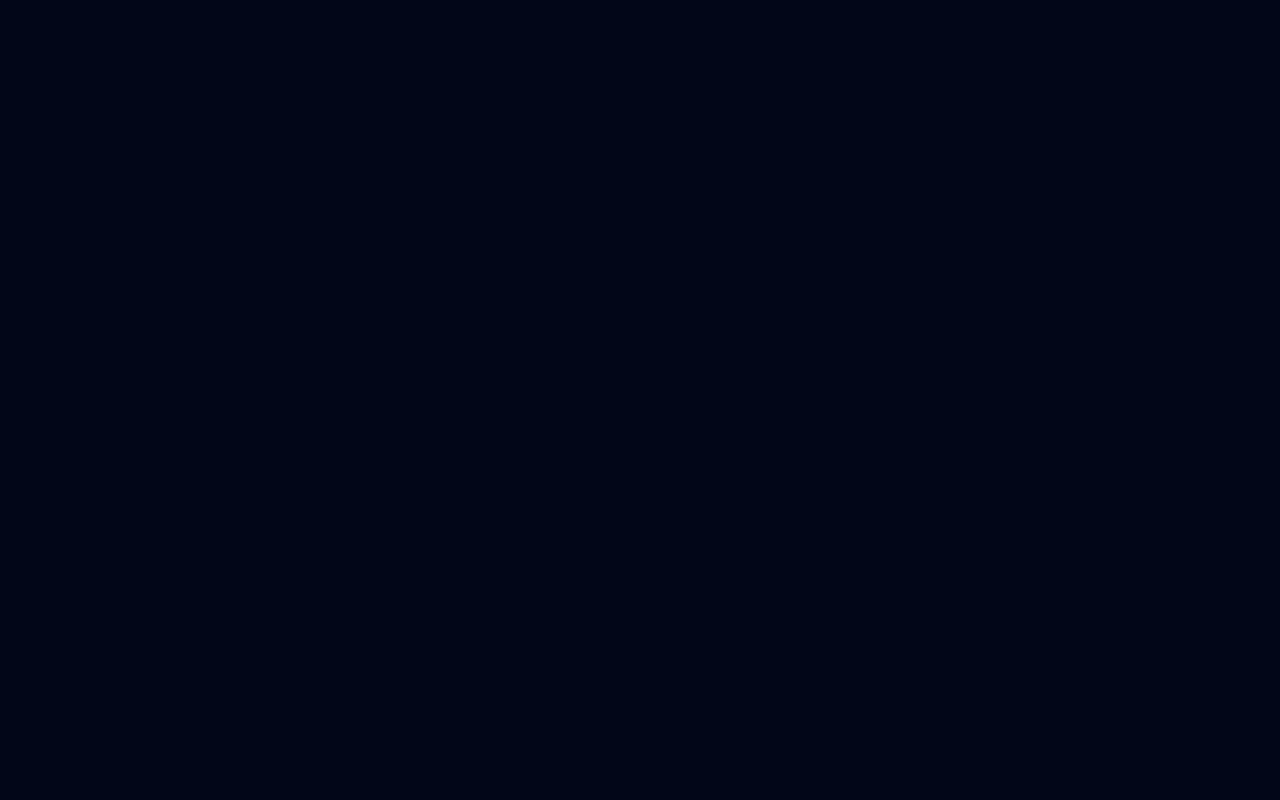
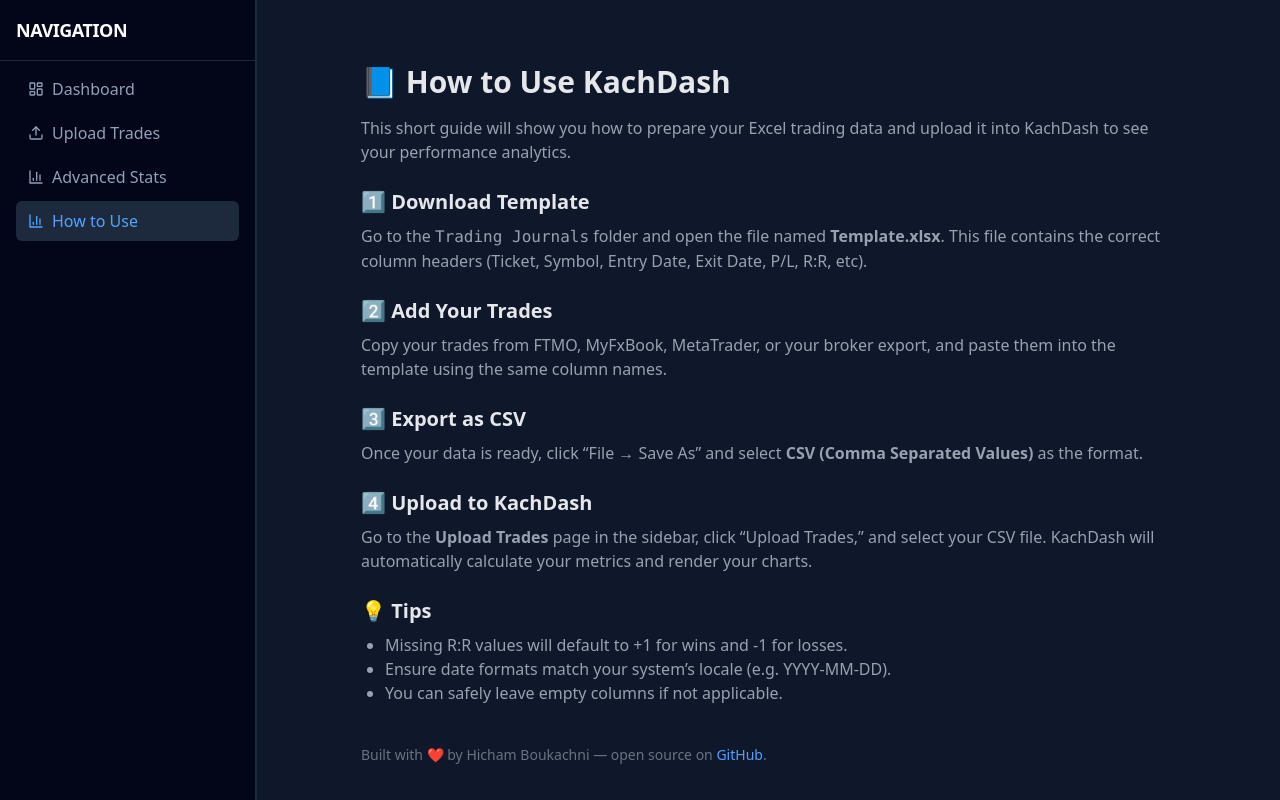
Before and after one commit to HichamBoukachni/KachDash, a React (Vite) app: page /guide in a window 1280 px wide. Before the commit this address had no page. Built offline with nearby package versions, Linux system fonts and the light colour scheme.

Commit message:
✨ Added Guide page and navigation link to explain Excel template usage

```diff
--- a/src/components/ui/sidebar.jsx
+++ b/src/components/ui/sidebar.jsx
@@ -1,6 +1,8 @@
 import * as React from "react";
 import { Link, useLocation } from "react-router-dom";
 import { LayoutDashboard, Upload, BarChart3 } from "lucide-react";
+import { BookOpen } from "lucide-react";
+
 
 // 🧱 Sidebar wrapper med korrekt flex-styling
 function Sidebar({ children, className = "" }) {
@@ -139,6 +141,15 @@
                 Advanced Stats
               </Link>
             </SidebarMenuItem>
+            <SidebarMenuItem>
+              <Link
+                to="/guide"
+                className={linkClass("/guide")}
+              >
+                <BarChart3 className="w-4 h-4" />
+                How to Use
+              </Link>
+            </SidebarMenuItem>
           </SidebarMenu>
         </SidebarGroup>
       </SidebarContent>
--- a/src/main.jsx
+++ b/src/main.jsx
@@ -5,6 +5,7 @@
 import Dashboard from "./pages/Dashboard.jsx";
 import Upload from "./pages/Upload.jsx";
 import AdvancedStats from "./pages/AdvancedStats.jsx";
+import Guide from "./pages/Guide";
 import "./index.css";
 
 ReactDOM.createRoot(document.getElementById("root")).render(
@@ -20,6 +21,7 @@
           <Route path="dashboard" element={<Dashboard />} />
           <Route path="upload" element={<Upload />} />
           <Route path="advanced-stats" element={<AdvancedStats />} />
+          <Route path="guide" element={<Guide />} />
         </Route>
       </Routes>
     </BrowserRouter>
--- /dev/null
+++ b/src/pages/Guide.jsx
@@ -0,0 +1,60 @@
+import React from "react";
+
+export default function Guide() {
+  return (
+    <div className="p-6 text-gray-200">
+      <h1 className="text-3xl font-bold mb-4">📘 How to Use KachDash</h1>
+
+      <p className="mb-6 text-gray-400">
+        This short guide will show you how to prepare your Excel trading data
+        and upload it into KachDash to see your performance analytics.
+      </p>
+
+      <h2 className="text-xl font-semibold mt-6 mb-2">1️⃣ Download Template</h2>
+      <p className="text-gray-400">
+        Go to the <code>Trading Journals</code> folder and open the file named{" "}
+        <b>Template.xlsx</b>. This file contains the correct column headers
+        (Ticket, Symbol, Entry Date, Exit Date, P/L, R:R, etc).
+      </p>
+
+      <h2 className="text-xl font-semibold mt-6 mb-2">2️⃣ Add Your Trades</h2>
+      <p className="text-gray-400">
+        Copy your trades from FTMO, MyFxBook, MetaTrader, or your broker export,
+        and paste them into the template using the same column names.
+      </p>
+
+      <h2 className="text-xl font-semibold mt-6 mb-2">3️⃣ Export as CSV</h2>
+      <p className="text-gray-400">
+        Once your data is ready, click “File → Save As” and select{" "}
+        <b>CSV (Comma Separated Values)</b> as the format.
+      </p>
+
+      <h2 className="text-xl font-semibold mt-6 mb-2">4️⃣ Upload to KachDash</h2>
+      <p className="text-gray-400">
+        Go to the <b>Upload Trades</b> page in the sidebar, click “Upload
+        Trades,” and select your CSV file. KachDash will automatically calculate
+        your metrics and render your charts.
+      </p>
+
+      <h2 className="text-xl font-semibold mt-6 mb-2">💡 Tips</h2>
+      <ul className="list-disc ml-6 text-gray-400">
+        <li>Missing R:R values will default to +1 for wins and -1 for losses.</li>
+        <li>Ensure date formats match your system’s locale (e.g. YYYY-MM-DD).</li>
+        <li>You can safely leave empty columns if not applicable.</li>
+      </ul>
+
+      <p className="mt-10 text-sm text-gray-500">
+        Built with ❤️ by Hicham Boukachni — open source on{" "}
+        <a
+          href="https://github.com/HichamBoukachni/KachDash"
+          target="_blank"
+          rel="noopener noreferrer"
+          className="text-blue-400 hover:underline"
+        >
+          GitHub
+        </a>
+        .
+      </p>
+    </div>
+  );
+}
```
Also changed, not shown: 3 other files (tests, documents, lock files or other folders).
